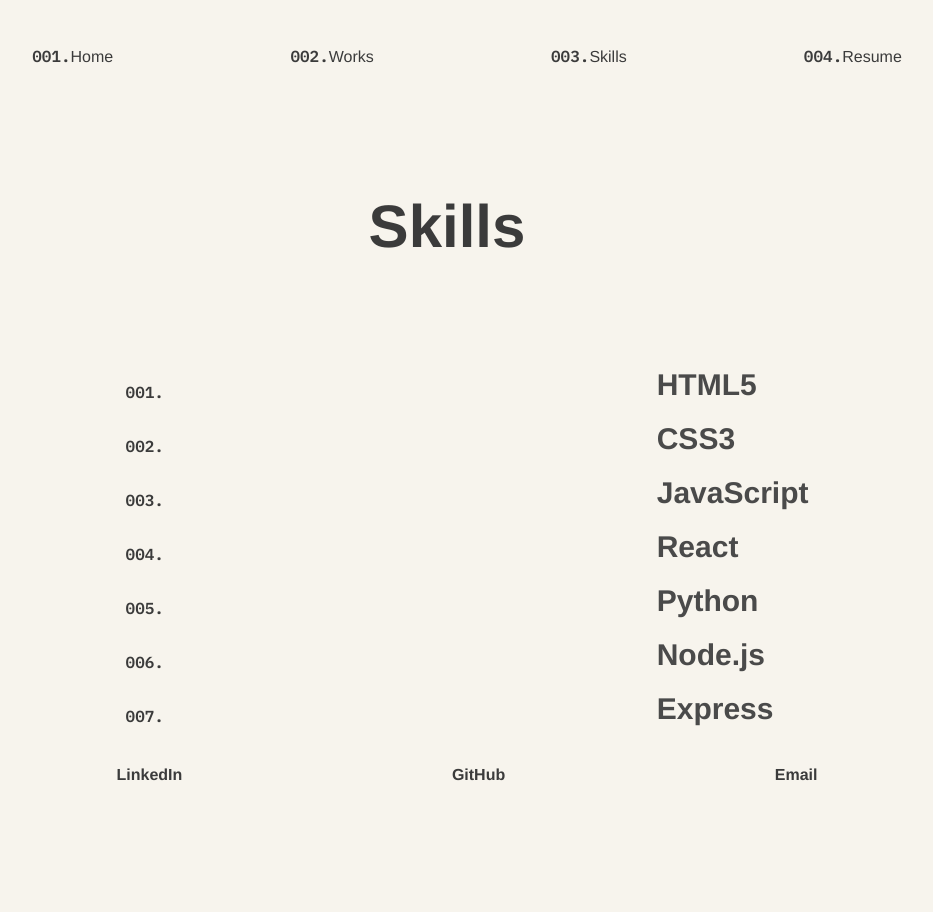
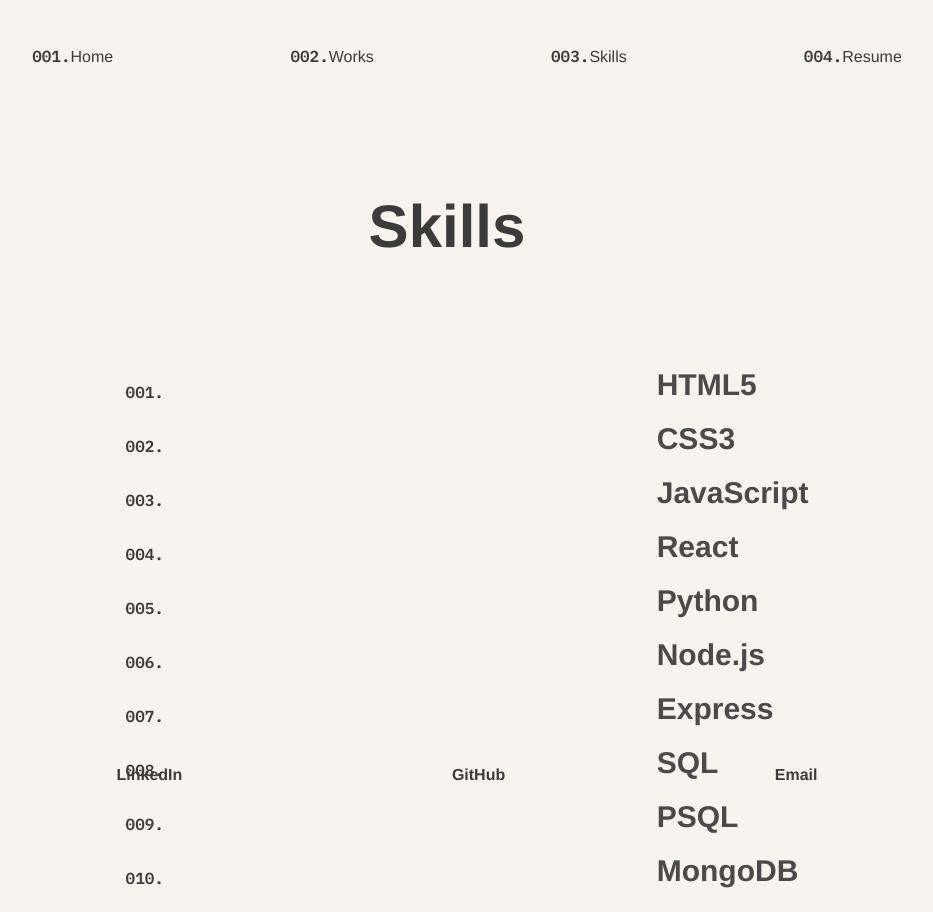
Before and after one commit to stvnlee890/Portfolio-site, a React (Create React App) app: page /skills in a window 1280 px wide. Shown: the whole page, without its empty margins (193-1126 px from the left). Before the commit the page ends 800 px from the top, so only its background shows below. Built offline with nearby package versions, Linux system fonts and the light colour scheme.

Commit message:
added more skills

```diff
--- a/src/components/skills/skillset/Skillset.js
+++ b/src/components/skills/skillset/Skillset.js
@@ -36,6 +36,18 @@
           <span className='skill-num hover-underline-animation'>007.</span>
           <span className='skill-titles'>Express</span>
         </li>
+        <li className='skill-set-li'>
+          <span className='skill-num hover-underline-animation'>008.</span>
+          <span className='skill-titles'>SQL</span>
+        </li>
+        <li className='skill-set-li'>
+          <span className='skill-num hover-underline-animation'>009.</span>
+          <span className='skill-titles'>PSQL</span>
+        </li>
+        <li className='skill-set-li'>
+          <span className='skill-num hover-underline-animation'>010.</span>
+          <span className='skill-titles'>MongoDB</span>
+        </li>
       </ul>
     </div>
   )
```
